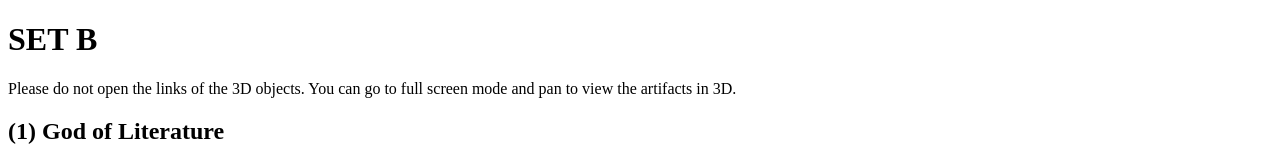
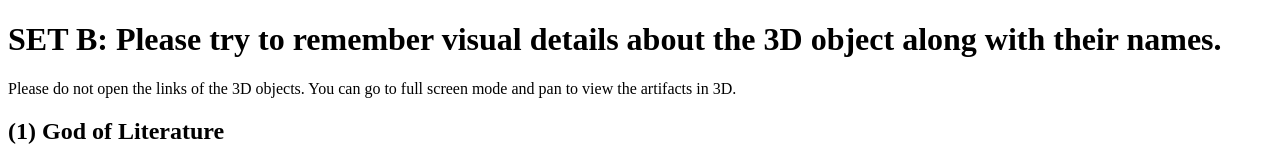
Before and after one commit to dcjunior/dcjunior.github.io, a plain HTML site: page SetB.html in a window 1280 px wide. Shown: the top 162 px of the page. Drawn offline with Linux system fonts and the light colour scheme.

Commit message:
Update SetB.html

```diff
--- a/SetB.html
+++ b/SetB.html
@@ -2,7 +2,7 @@
 <html lang="en">
 <body>
 <div class="container">
-<h1>SET B</h1>
+<h1>SET B: Please try to remember visual details about the 3D object along with their names.</h1>
   <p>Please do not open the links of the 3D objects. You can go to full screen mode and pan to view the artifacts in 3D. </p>
 
 <h2>(1) God of Literature</h2>
```
